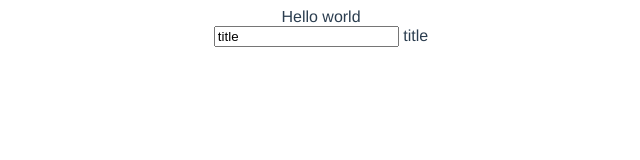
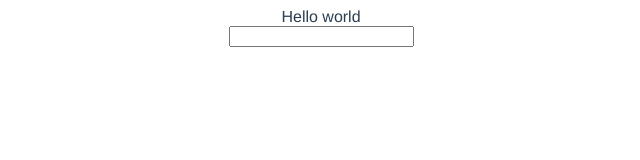
Before and after one commit to cptiwari20/vue-blog-app, a Vue app: page / in a window 1280 px wide. Shown: the top 160 px of the page, without its empty margins (319-959 px from the left). Built offline with nearby package versions, Linux system fonts and the light colour scheme.

Commit message:
Added handle forms with vuex

```diff
--- a/src/components/InputField.vue
+++ b/src/components/InputField.vue
@@ -1,24 +1,30 @@
 <template>
 <div>
-    <input :value="name"  v-on:input="$emit('input', $event.target.value)" />
-    {{name}}
+    <input v-model="name" />
+    <!-- {{name}} -->
 </div>
 </template>
 
 
 <script>
-console.log(name)
 export default {
   name: "InputField",
-  data: () => ({
-      message: 'some'
-  }),
-  props: {
-    input: Function,
-    name: String,
-    placeholder: String,
-    type: String,
-    value: String
+  data: () => ({}),
+  props: {},
+  computed: {
+    name: {
+          get(){
+            return this.$store.state.name;
+          },
+          set(value){
+            return this.$store.commit('updateInput', value);
+          }
+      }
+  },
+  methods: {
+    updateInput(e){
+      this.$store.commit('updateInput', e.target.value)
+    }
   }
 };
 </script>
--- a/src/store/index.js
+++ b/src/store/index.js
@@ -4,8 +4,14 @@ import Vuex from "vuex";
 Vue.use(Vuex);
 
 export default new Vuex.Store({
-  state: {},
-  mutations: {},
+  state: {
+    name: '',
+  },
+  mutations: {
+    updateInput(state, payload){
+      state.name = payload
+    }
+  },
   actions: {},
   modules: {}
 });
--- a/src/views/Home.vue
+++ b/src/views/Home.vue
@@ -2,11 +2,9 @@
   <div class="home">
     <!-- <img alt="Vue logo" src="../assets/logo.png" /> -->
     <HelloWorld msg="Hello world" />
-    <InputField
-      name='title'
-      value='til'
-      input='handleInput'
-    />
+    <InputField />
+
+    {{this.$store.state.name}}
   </div>
 </template>
 
```
